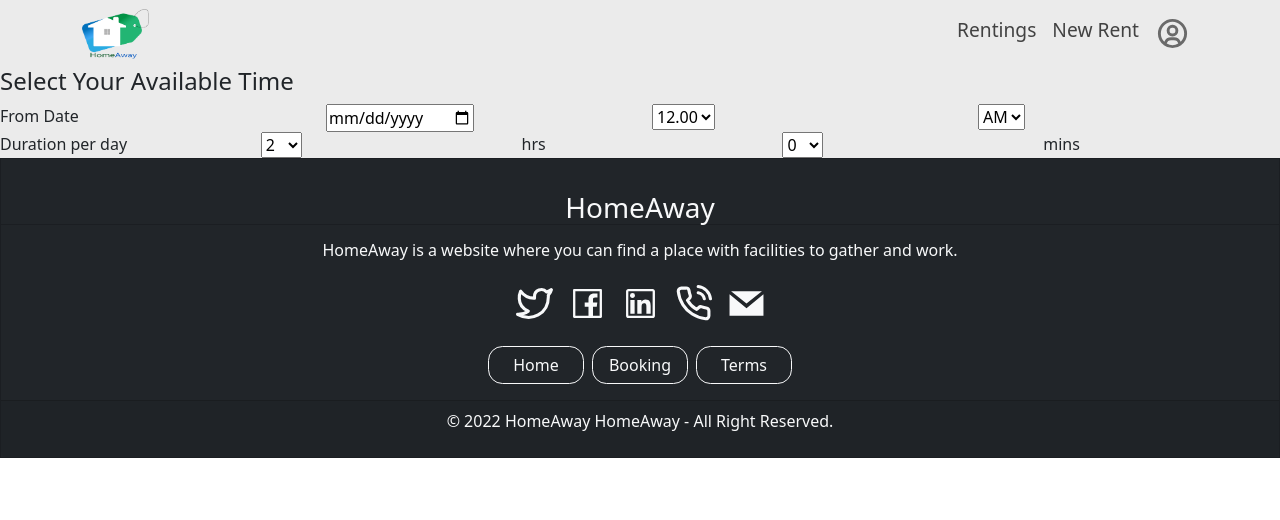
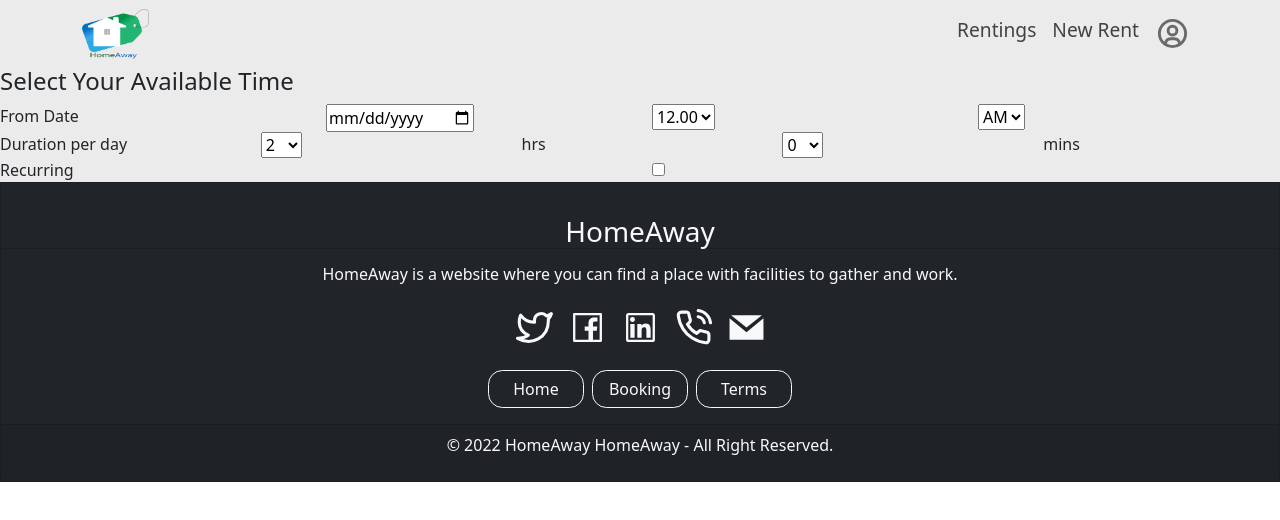
Before and after one commit to GP-43/homeaway-frontend, a React (Create React App) app: page /user/timeselector in a window 1280 px wide. Shown: the top 520 px of the page. Built offline with nearby package versions, Linux system fonts and the light colour scheme; no server answers.

Commit message:
added some changes

```diff
--- a/src/components/user/add_new_rent_date_time_selecter/AddNewRentSelectDateAndTime.jsx
+++ b/src/components/user/add_new_rent_date_time_selecter/AddNewRentSelectDateAndTime.jsx
@@ -3,6 +3,7 @@ import { Row, Col } from "react-bootstrap";
 import { useState } from "react";
 
 function AddNewRentSelectDateAndTime() {
+  const [checked, setChecked] = useState(false);
   return (
     <>
       <h4>Select Your Available Time</h4>
@@ -13,7 +14,6 @@ function AddNewRentSelectDateAndTime() {
         <Col>
           <input type="date" />
         </Col>
-
         <Col>
           <select name="" id="">
             <option value="">12.00</option>
@@ -93,6 +93,21 @@ function AddNewRentSelectDateAndTime() {
           <label htmlFor="">mins</label>
         </Col>
       </Row>
+      <Row>
+        <Col>
+        <label htmlFor="">Recurring</label>
+        </Col>
+        <Col>
+          <input
+            type="checkbox"
+            checked={checked}
+            onChange={(e) => setChecked(e.target.checked)}
+          />
+        </Col>
+      </Row>
+      <Row className={!checked && "d-none"}>
+            helloo how are you
+      </Row>
     </>
   );
 }
```
